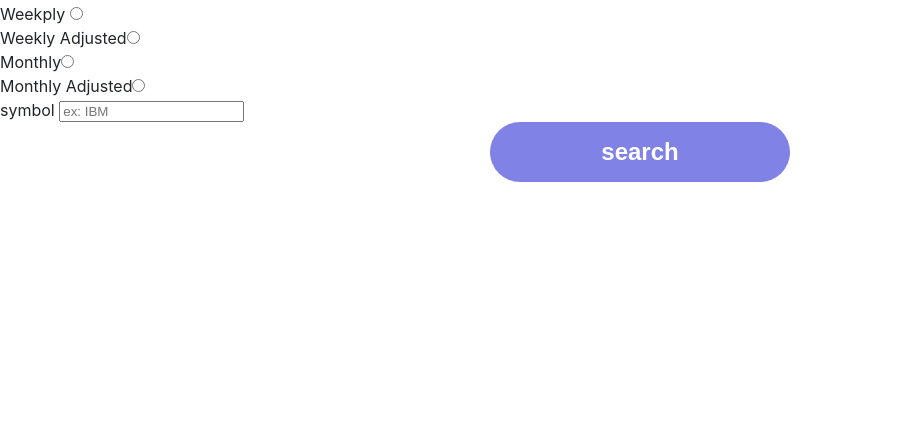
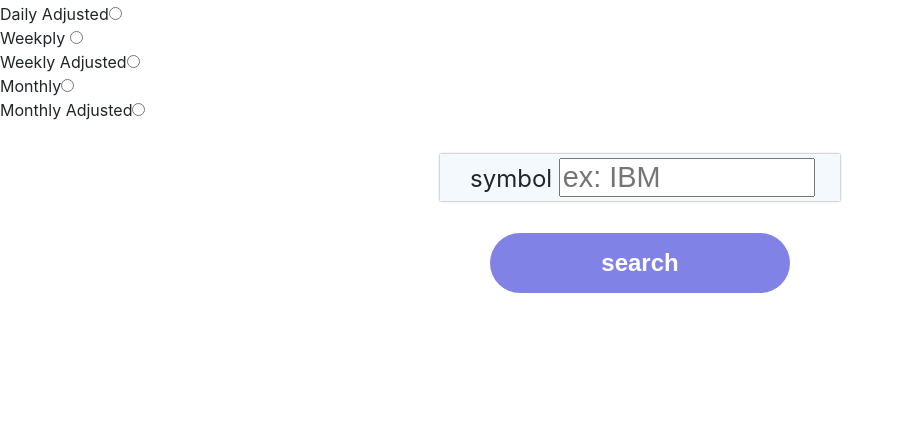
Before and after one commit to ggherghelau/stockticker, a website built with Parcel: page src/index.html in a window 1280 px wide. Shown: the part 353-800 px from the top of the page, without its empty margins (0-903 px from the left). Built offline with nearby package versions, Linux system fonts and the light colour scheme.

Commit message:
last styling

```diff
--- a/src/css/styles.css
+++ b/src/css/styles.css
@@ -165,7 +165,8 @@ body {
   padding: 1rem;
 }
 
-.stoc-values {
+.stoc-values,
+.search-api div{
   -webkit-box-shadow: 0 0 2px 0 grey;
           box-shadow: 0 0 2px 0 grey;
   background: #f4f9fd;
@@ -175,6 +176,26 @@ body {
   max-width: 400px;
 }
 
+.search-api div,
+.search-api div.control{
+    text-align: left;
+    font-size: 1.5rem;
+    padding-left: 30px;
+}
+
+div.control input{
+    font-size: 1.8rem;
+    max-width: 70%;
+}
+
+.search-api h3{
+    font-size: 2rem;
+    text-align: center;
+    font-weight: bold;
+    color: #8083e5;
+}
+
+
 
 
 
```
